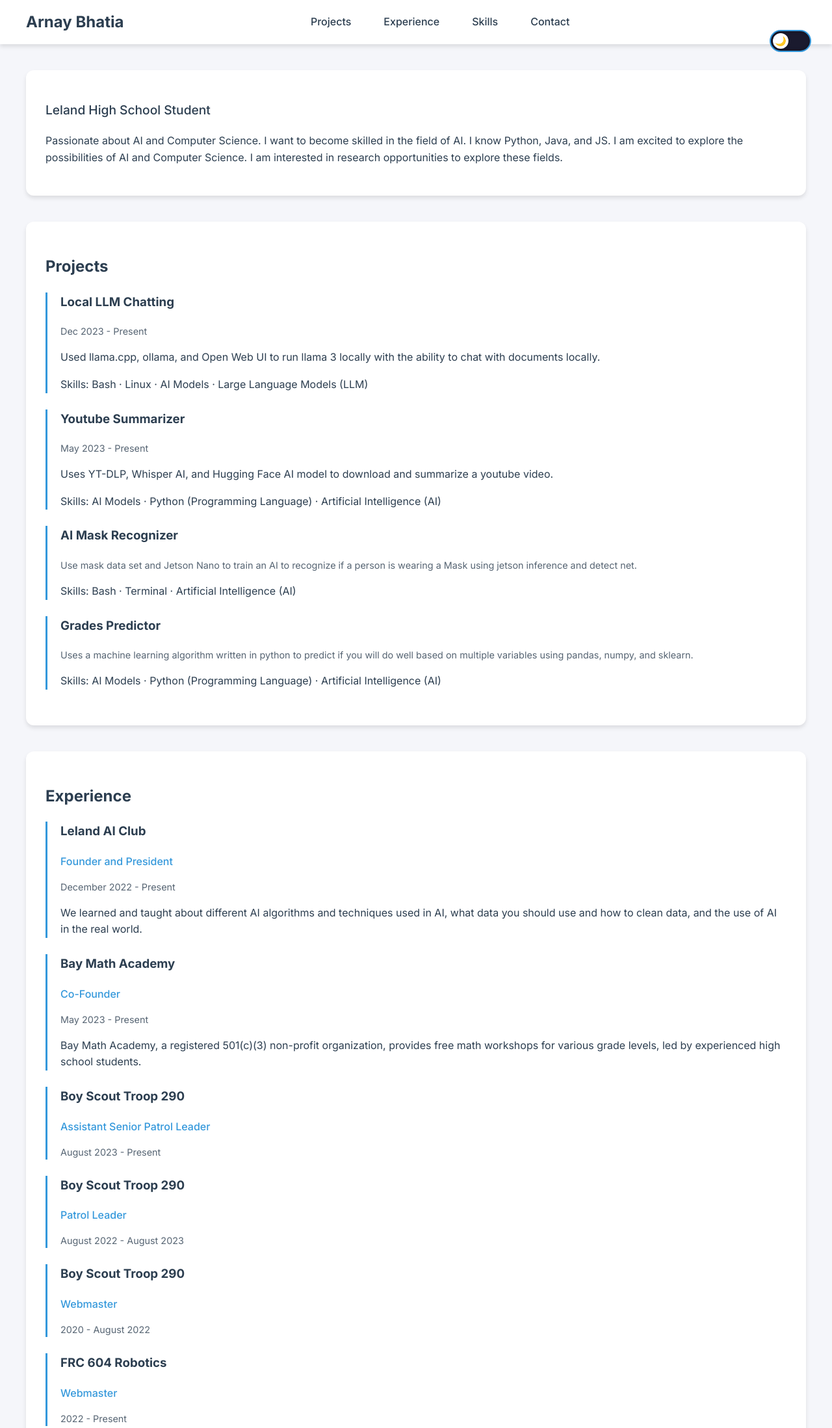
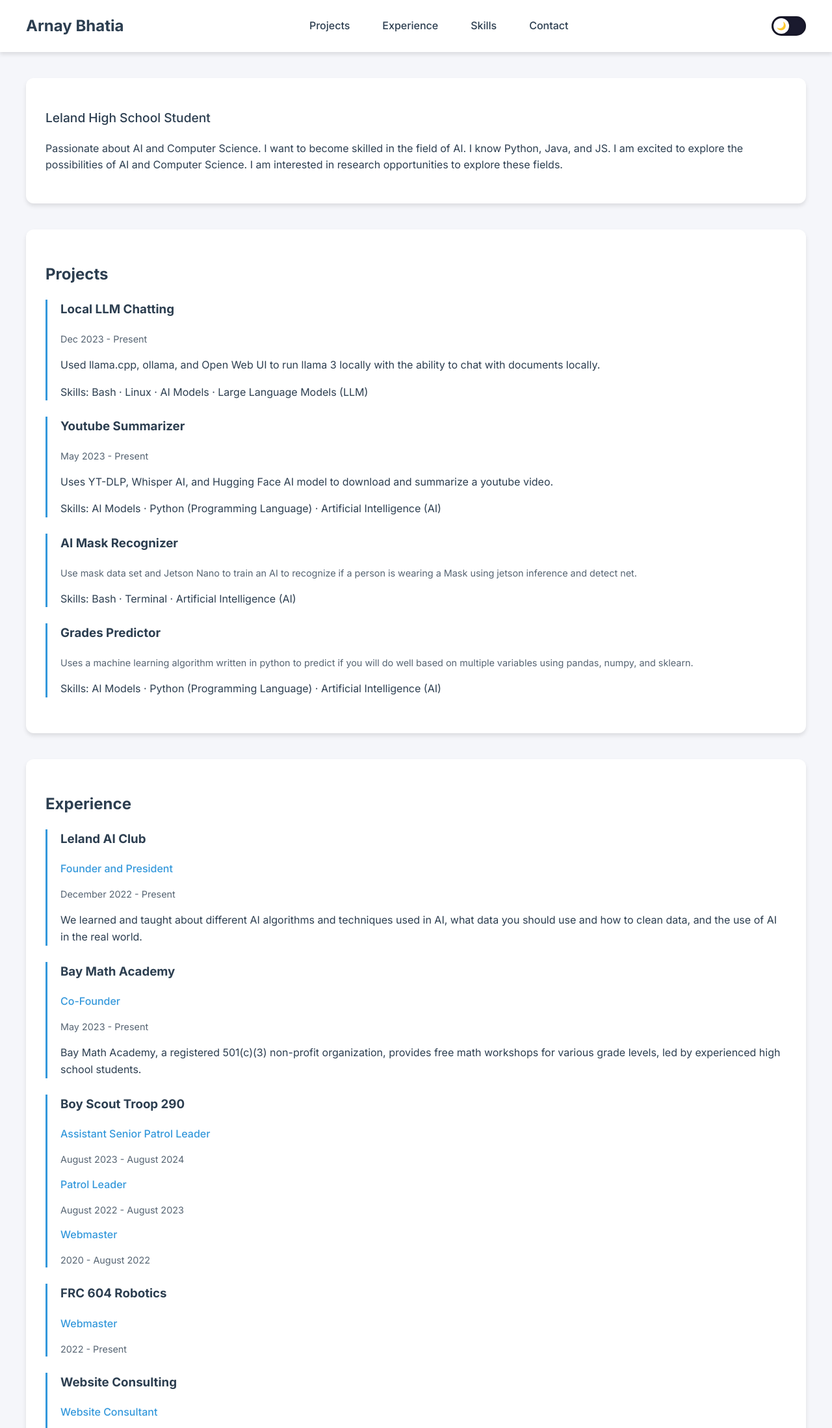
Before and after one commit to arnaybhatia/personal-website, a website: page static/index.html in a window 1280 px wide. Shown: the top 2197 px of the page at 65% size. Drawn offline with Linux system fonts and the light colour scheme.

Commit message:
feat: Revamp README and enhance index.html with links and improved navigation; update styles for better theme switch and experience items

```diff
--- a/static/index.html
+++ b/static/index.html
@@ -10,11 +10,11 @@
     <link rel="stylesheet" href="/styles/style.css" />
     <script src="/scripts/main.js" defer></script>
 </head>
-<body>
+<body id="top">
     <header>
         <nav>
             <div class="nav-left">
-                <h1>Arnay Bhatia</h1>
+                <h1><a href="#top">Arnay Bhatia</a></h1>
             </div>
             <div class="nav-center">
                 <a href="#projects">Projects</a>
@@ -69,39 +69,39 @@
         <section id="experience">
             <h2>Experience</h2>
             <div class="experience-item">
-                <h3>Leland AI Club</h3>
+                <h3><a href="https://lelandai.com" target="_blank" rel="noopener noreferrer">Leland AI Club</a></h3>
                 <p class="role">Founder and President</p>
                 <p class="duration">December 2022 - Present</p>
                 <p>We learned and taught about different AI algorithms and techniques used in AI, what data you should use and how to clean data, and the use of AI in the real world.</p>
             </div>
 
             <div class="experience-item">
-                <h3>Bay Math Academy</h3>
+                <h3><a href="https://baymathacademy.org" target="_blank" rel="noopener noreferrer">Bay Math Academy</a></h3>
                 <p class="role">Co-Founder</p>
                 <p class="duration">May 2023 - Present</p>
                 <p>Bay Math Academy, a registered 501(c)(3) non-profit organization, provides free math workshops for various grade levels, led by experienced high school students.</p>
             </div>
 
             <div class="experience-item">
-                <h3>Boy Scout Troop 290</h3>
-                <p class="role">Assistant Senior Patrol Leader</p>
-                <p class="duration">August 2023 - Present</p>
+                <h3><a href="https://troop290.org" target="_blank" rel="noopener noreferrer">Boy Scout Troop 290</a></h3>
+                <div class="scout-roles">
+                    <div class="sub-role">
+                        <p class="role">Assistant Senior Patrol Leader</p>
+                        <p class="duration">August 2023 - August 2024</p>
+                    </div>
+                    <div class="sub-role">
+                        <p class="role">Patrol Leader</p>
+                        <p class="duration">August 2022 - August 2023</p>
+                    </div>
+                    <div class="sub-role">
+                        <p class="role">Webmaster</p>
+                        <p class="duration">2020 - August 2022</p>
+                    </div>
+                </div>
             </div>
 
             <div class="experience-item">
-                <h3>Boy Scout Troop 290</h3>
-                <p class="role">Patrol Leader</p>
-                <p class="duration">August 2022 - August 2023</p>
-            </div>
-
-            <div class="experience-item">
-                <h3>Boy Scout Troop 290</h3>
-                <p class="role">Webmaster</p>
-                <p class="duration">2020 - August 2022</p>
-            </div>
-
-            <div class="experience-item">
-                <h3>FRC 604 Robotics</h3>
+                <h3><a href="https://604robotics.com" target="_blank" rel="noopener noreferrer">FRC 604 Robotics</a></h3>
                 <p class="role">Webmaster</p>
                 <p class="duration">2022 - Present</p>
             </div>
--- a/static/styles/style.css
+++ b/static/styles/style.css
@@ -60,6 +60,7 @@ header nav {
     display: flex;
     justify-content: space-between;
     align-items: center;
+    height: 50px; /* Add fixed height */
 }
 
 .nav-left {
@@ -71,6 +72,16 @@ header nav {
     font-size: 1.5em;
     margin: 0;
     color: var(--current-text);
+}
+
+.nav-left h1 a {
+    color: var(--current-text);
+    text-decoration: none;
+    transition: color 0.3s ease;
+}
+
+.nav-left h1 a:hover {
+    color: var(--current-accent);
 }
 
 .nav-center {
@@ -95,57 +106,16 @@ header nav {
 .nav-right {
     display: flex;
     align-items: center;
+    height: 100%; /* Match parent height */
 }
 
 /* Theme Switch Styles */
 .theme-switch {
     margin-left: 20px;
-    width: 56px;
-    height: 28px;
-}
-
-.theme-switch label {
-    width: 56px;
-    height: 28px;
-    border: 2px solid var(--current-accent);
-}
-
-.theme-switch label::after {
-    width: 22px;
-    height: 22px;
-}
-
-.theme-switch input:checked + label::after {
-    transform: translateX(26px);
-}
-
-/* Main Content Styles */
-main {
-    max-width: 1200px;
-    margin: 0 auto;
-    padding: 40px 20px;
-}
-
-section {
-    background-color: var(--current-section);
-    border-radius: 12px;
-    padding: 30px;
-    margin-bottom: 40px;
-    box-shadow: var(--current-shadow);
-    transform: translateY(0);
-    transition: transform 0.3s, box-shadow 0.3s;
-}
-
-section:hover {
-    transform: translateY(-5px);
-    box-shadow: 0 6px 12px rgba(0, 0, 0, 0.15);
-}
-
-/* Theme Switch Styles */
-.theme-switch input {
-    opacity: 0;
-    width: 0;
-    height: 0;
+    width: 60px; /* Match label width */
+    height: 30px; /* Match label height */
+    display: flex;
+    align-items: center;
 }
 
 .theme-switch label {
@@ -172,18 +142,49 @@ section:hover {
     display: flex;
     align-items: center;
     justify-content: center;
-    font-size: 14px;
+    font-size: 12px; /* Reduced from 14px */
+    line-height: 1; /* Added to help center the emoji */
     box-shadow: 0 0 5px rgba(0, 0, 0, 0.2);
+}
+
+.theme-switch input:checked + label::after {
+    content: '☀️';
+    transform: translateX(27px); /* Adjusted from 29px to 27px */
+    background-color: #ffffff;
+}
+
+/* Main Content Styles */
+main {
+    max-width: 1200px;
+    margin: 0 auto;
+    padding: 40px 20px;
+}
+
+section {
+    background-color: var(--current-section);
+    border-radius: 12px;
+    padding: 30px;
+    margin-bottom: 40px;
+    box-shadow: var(--current-shadow);
+    transform: translateY(0);
+    transition: transform 0.3s, box-shadow 0.3s;
+    scroll-margin-top: 80px; /* Add this line to adjust scroll position */
+}
+
+section:hover {
+    transform: translateY(-5px);
+    box-shadow: 0 6px 12px rgba(0, 0, 0, 0.15);
+}
+
+/* Theme Switch Styles */
+.theme-switch input {
+    opacity: 0;
+    width: 0;
+    height: 0;
 }
 
 .theme-switch input:checked + label {
     background-color: #4facfe;
-}
-
-.theme-switch input:checked + label::after {
-    content: '☀️';
-    transform: translateX(30px);
-    background-color: #ffffff;
 }
 
 /* Experience Items */
@@ -191,6 +192,16 @@ section:hover {
     border-left: 3px solid var(--current-accent);
     padding-left: 20px;
     margin-bottom: 25px;
+}
+
+.experience-item h3 a {
+    color: var(--current-text);
+    text-decoration: none;
+    transition: color 0.3s ease;
+}
+
+.experience-item h3 a:hover {
+    color: var(--current-accent);
 }
 
 .role {
```
Also changed, not shown: README.md.
